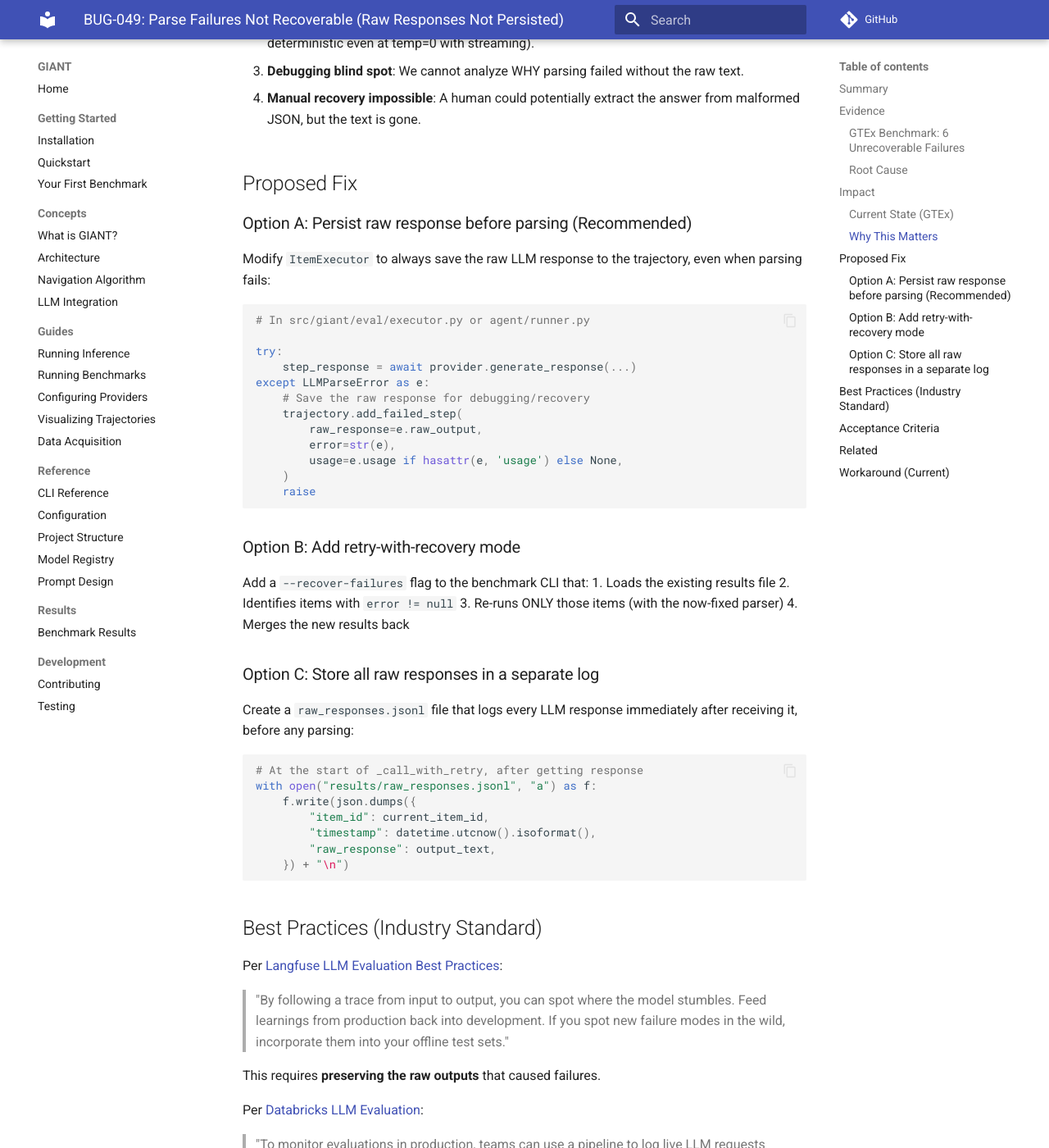
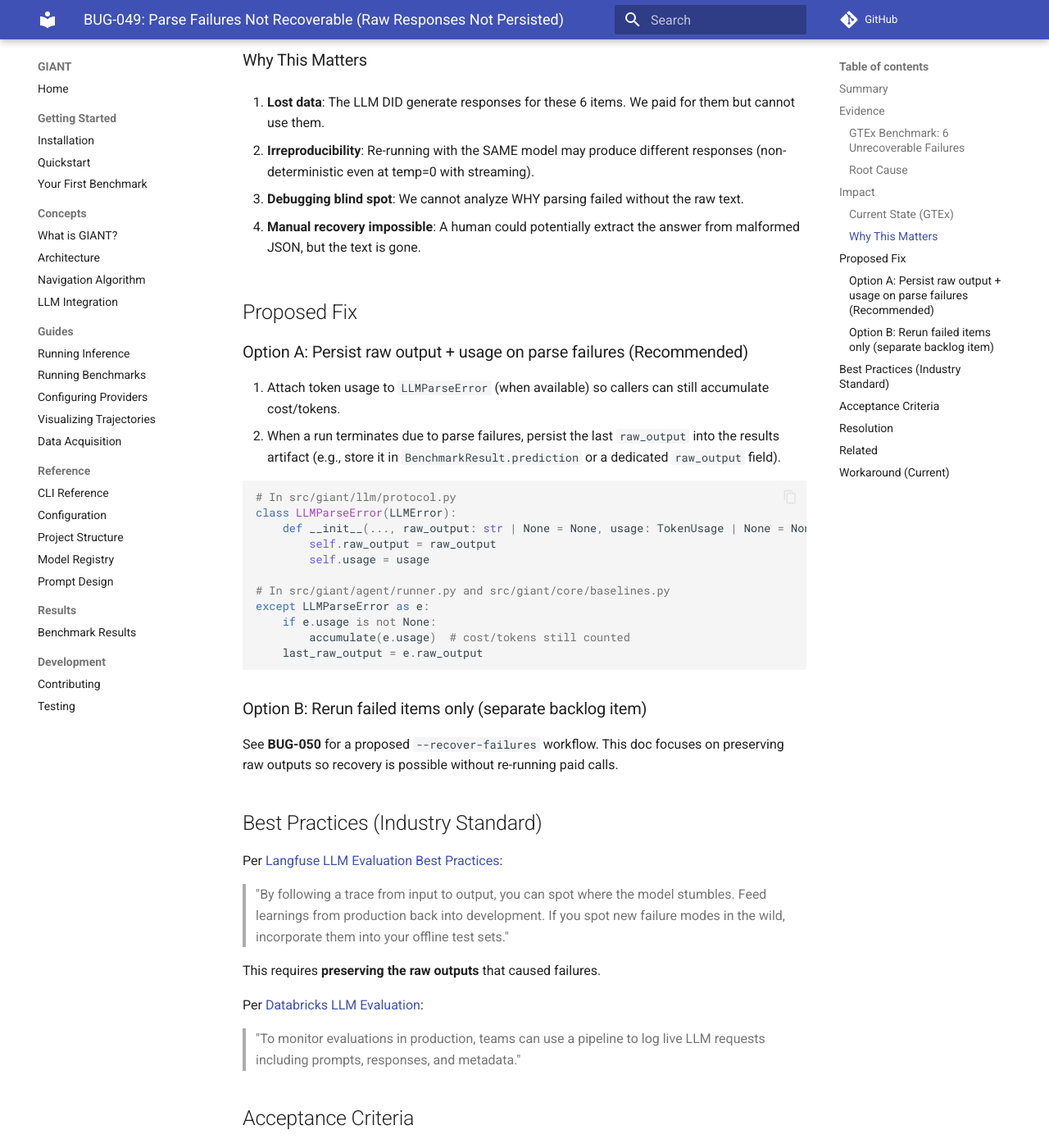
Before and after one commit to The-Obstacle-Is-The-Way/gigapixel-goblin, an MkDocs documentation site: the page built from docs/_archive/bugs/BUG-049-parse-failures-not-recoverable.md, in a window 1280 px wide and 1400 px high, scrolled down 1862 px. Shown: the whole window at 82% size. Built offline with MkDocs 1.6.1 and Material for MkDocs 9.7.7, drawn with Linux system fonts in a browser that asks for light colours; comment, search, counter and statistics services are not loaded; some of the changed text lies outside the part shown.

Commit message:
fix(llm): preserve raw output and usage on parse failures (BUG-049)

````diff
--- a/docs/_bugs/BUG-049-parse-failures-not-recoverable.md
+++ b/docs/_archive/bugs/BUG-049-parse-failures-not-recoverable.md
@@ -1,19 +1,20 @@
 # BUG-049: Parse Failures Not Recoverable (Raw Responses Not Persisted)
 
 **Date**: 2026-01-21
-**Severity**: P2 (Medium) — affects evaluation completeness and reproducibility
-**Status**: OPEN
+**Severity**: P1 (High) — paid model outputs + usage can be lost on parse failure
+**Status**: ✅ FIXED (2026-01-21)
 **Discovered by**: Audit of GTEx 6 parse failures
 
 ## Summary
 
 When LLM parsing fails (e.g., JSON "Extra data" errors), the raw LLM response is
-**not persisted** before the exception is raised. This means:
+**not persisted** in evaluation artifacts. This means:
 
 1. Failed items cannot be recovered or re-scored without making new LLM calls
 2. The raw text that caused the failure is lost forever
 3. Debugging and root cause analysis is harder
 4. Users cannot manually extract answers from malformed responses
+5. Token usage/cost can be undercounted for those failed attempts
 
 ## Evidence
 
@@ -39,29 +40,30 @@
 - `prediction: ""` (empty string, not the raw response)
 - `cost_usd: 0.0` (API cost not tracked)
 - `total_tokens: 0` (token usage lost)
-- No trajectory file created
+- A trajectory file exists, but contains **0 turns** and no raw response text (nothing to recover)
 
 ### Root Cause
 
-In `src/giant/llm/openai_client.py`, the exception is raised BEFORE the raw
-response is captured:
+The providers raise `LLMParseError(raw_output=...)`, but callers discard it.
 
 ```python
-try:
-    decoder = json.JSONDecoder()
-    raw_data, end_idx = decoder.raw_decode(output_text, idx=leading_ws)
-    # ...
-except json.JSONDecodeError as e:
-    raise LLMParseError(  # <-- Raises immediately, loses output_text in caller
-        f"Failed to parse JSON: {e}",
-        raw_output=output_text,  # raw_output is in the exception but not persisted
-        provider="openai",
-        model=self.model,
-    )
+# src/giant/llm/openai_client.py
+raise LLMParseError(..., raw_output=output_text, provider="openai", model=self.model)
 ```
 
-The `LLMParseError` does contain `raw_output`, but the calling code in
-`agent/runner.py` does not persist this to the results file.
+The `LLMParseError` does contain `raw_output`, but the agent/baseline callers do not
+persist it anywhere:
+
+- `src/giant/agent/runner.py`: `_call_llm_step()` catches `LLMParseError` and only logs
+  `str(e)` (no raw output) before retrying or terminating.
+- `src/giant/core/baselines.py`: `run_baseline_answer()` catches `LLMParseError` and
+  retries, but does not persist raw output on failure.
+
+Additionally, both providers compute `TokenUsage` **after** parsing. When parsing fails,
+usage is never returned to the caller, so cost/tokens are undercounted:
+
+- `src/giant/llm/openai_client.py`: usage/cost calculated after `StepResponse.model_validate(...)`
+- `src/giant/llm/anthropic_client.py`: usage/cost calculated after tool input parsing
 
 ## Impact
 
@@ -86,48 +88,32 @@
 
 ## Proposed Fix
 
-### Option A: Persist raw response before parsing (Recommended)
+### Option A: Persist raw output + usage on parse failures (Recommended)
 
-Modify `ItemExecutor` to always save the raw LLM response to the trajectory,
-even when parsing fails:
+1. Attach token usage to `LLMParseError` (when available) so callers can still
+   accumulate cost/tokens.
+2. When a run terminates due to parse failures, persist the last `raw_output`
+   into the results artifact (e.g., store it in `BenchmarkResult.prediction` or
+   a dedicated `raw_output` field).
 
 ```python
-# In src/giant/eval/executor.py or agent/runner.py
+# In src/giant/llm/protocol.py
+class LLMParseError(LLMError):
+    def __init__(..., raw_output: str | None = None, usage: TokenUsage | None = None):
+        self.raw_output = raw_output
+        self.usage = usage
 
-try:
-    step_response = await provider.generate_response(...)
+# In src/giant/agent/runner.py and src/giant/core/baselines.py
 except LLMParseError as e:
-    # Save the raw response for debugging/recovery
-    trajectory.add_failed_step(
-        raw_response=e.raw_output,
-        error=str(e),
-        usage=e.usage if hasattr(e, 'usage') else None,
-    )
-    raise
+    if e.usage is not None:
+        accumulate(e.usage)  # cost/tokens still counted
+    last_raw_output = e.raw_output
 ```
 
-### Option B: Add retry-with-recovery mode
+### Option B: Rerun failed items only (separate backlog item)
 
-Add a `--recover-failures` flag to the benchmark CLI that:
-1. Loads the existing results file
-2. Identifies items with `error != null`
-3. Re-runs ONLY those items (with the now-fixed parser)
-4. Merges the new results back
-
-### Option C: Store all raw responses in a separate log
-
-Create a `raw_responses.jsonl` file that logs every LLM response immediately
-after receiving it, before any parsing:
-
-```python
-# At the start of _call_with_retry, after getting response
-with open("results/raw_responses.jsonl", "a") as f:
-    f.write(json.dumps({
-        "item_id": current_item_id,
-        "timestamp": datetime.utcnow().isoformat(),
-        "raw_response": output_text,
-    }) + "\n")
-```
+See **BUG-050** for a proposed `--recover-failures` workflow. This doc focuses on
+preserving raw outputs so recovery is possible without re-running paid calls.
 
 ## Best Practices (Industry Standard)
 
@@ -146,11 +132,22 @@
 
 ## Acceptance Criteria
 
-- [ ] Raw LLM responses are persisted BEFORE parsing (so failures are recoverable)
-- [ ] Failed items include the raw response text in results.json
-- [ ] Token usage is tracked even for parse failures
-- [ ] A `--recover-failures` CLI option exists to re-run only failed items
-- [ ] Documentation updated to explain recovery process
+- [x] When parsing fails, raw output is preserved somewhere in evaluation artifacts
+      (so failures are recoverable / manually scorable).
+- [x] Token usage/cost is accumulated even when parsing fails.
+- [x] Failed items contain the raw response text in the persisted results output.
+
+## Resolution
+
+Implemented:
+
+- Providers compute `TokenUsage` before parsing and attach it to `LLMParseError`:
+  - `src/giant/llm/openai_client.py`
+  - `src/giant/llm/anthropic_client.py`
+  - `src/giant/llm/protocol.py` (`LLMParseError.usage`)
+- Callers accumulate parse-failure usage and preserve the last `raw_output` on failure:
+  - `src/giant/agent/runner.py`
+  - `src/giant/core/baselines.py`
 
 ## Related
 
--- a/docs/_bugs/README.md
+++ b/docs/_bugs/README.md
@@ -13,24 +13,6 @@
 - [GitHub Issues](https://github.com/The-Obstacle-Is-The-Way/gigapixel-goblin/issues)
 
 ### Parse Failure Recovery Audit (2026-01-21)
-
-**BUG-049**: Parse failures not recoverable — raw LLM responses not persisted before parsing.
-
-| Severity | Status | Impact |
-|----------|--------|--------|
-| **P2 (Medium)** | OPEN | 6 GTEx items unrecoverable; cannot debug or manually extract answers |
-
-**Root cause**: When JSON parsing fails (e.g., "Extra data" error), the exception is raised
-BEFORE the raw response is saved. The trajectory files don't exist for failed items.
-
-**Impact on GTEx**:
-- **70.3%** balanced accuracy (scored items only, 185/191)
-- **67.6% ± 3.1%** paper-faithful (counting 6 failures as incorrect)
-- 6 items permanently unrecoverable from existing artifacts
-
-See [BUG-049-parse-failures-not-recoverable.md](./BUG-049-parse-failures-not-recoverable.md).
-
----
 
 **BUG-050**: No "rerun failed items only" capability.
 
@@ -62,7 +44,7 @@
 - PANDA improved from **9.7% → 20.3% balanced accuracy** on scored items only (excluding the 6 pre-fix OpenAI parse failures); no new LLM calls were needed to rescore the saved artifacts after BUG-038 fixes
 - PANDA outputs `"isup_grade": null` in **115/197** items; the pre-fix extractor turned many of these into extraction failures or bad integer fallbacks (fixed by B1)
 - OpenAI `"Extra data"` parsing caused **18/609 hard failures (3.0%)** across all benchmarks and triggered frequent retries (fixed by B2)
-- Reported run costs can still be a lower bound: if parsing fails for any reason, the current clients raise before usage is accumulated; B2 removes the common “trailing text” parse failures
+- Reported run costs used to be a lower bound when parsing failed; parse-failure usage is now preserved (see BUG-049)
 
 **Status**: COMPLETED & ARCHIVED — 11 bug fixes landed (B1–B5, B7–B12) and 1 false-positive retracted (B6).
 
@@ -90,6 +72,7 @@
 
 | ID | Title | Resolution |
 |----|-------|------------|
+| BUG-049 | Parse Failures Not Recoverable (Raw Responses Not Persisted) | Fixed (persist parse-failure raw_output + usage) |
 | BUG-048 | LLM Sampling Parameters Not Explicit (Temperature / Determinism) | Fixed (explicit temperature settings + provider wiring) |
 | BUG-047 | Unused “Paper Parameter” Settings | Fixed (wired Settings defaults + bootstrap config) |
 | BUG-046 | Patch Baselines Reuse Same Patches Across Runs | Fixed (resample per run) |
````
Also changed, not shown: docs/_bugs/BUG-050-no-rerun-failed-items-capability.md (+8 -23 lines), 10 other files.
